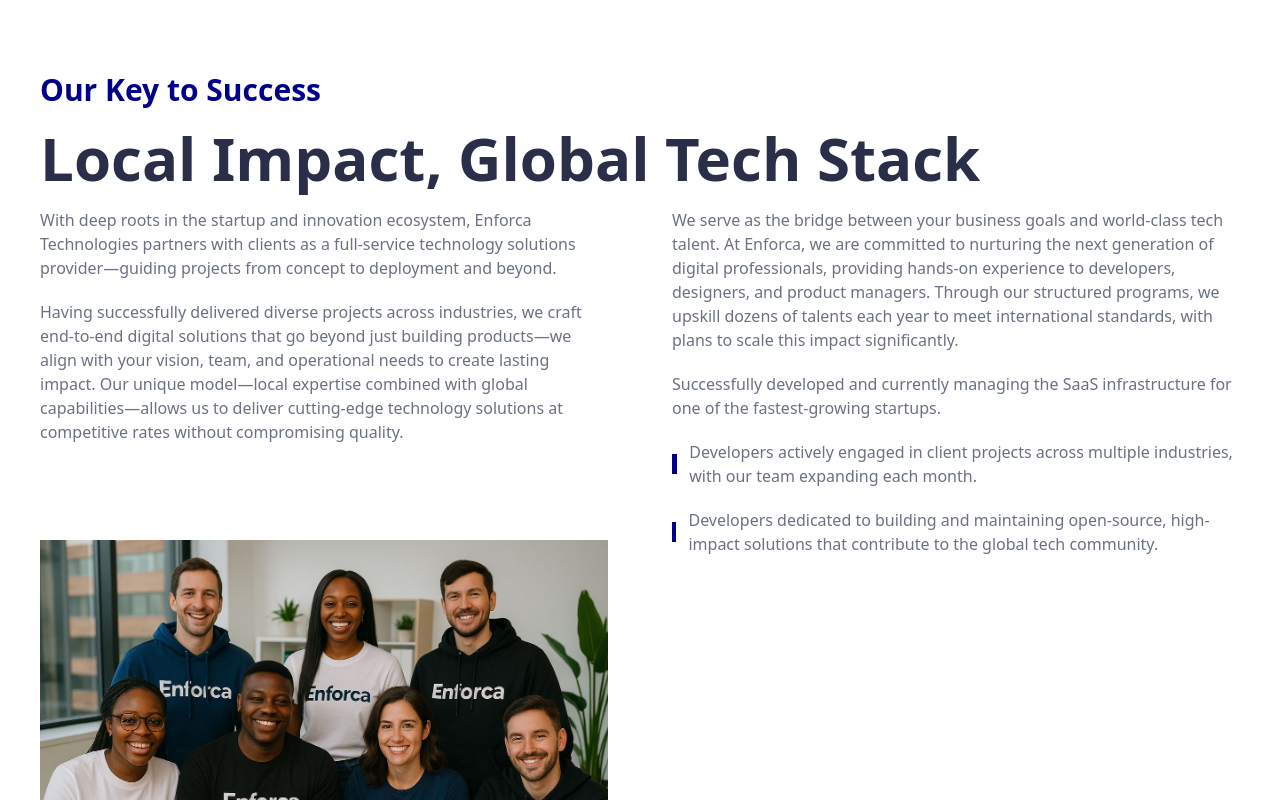
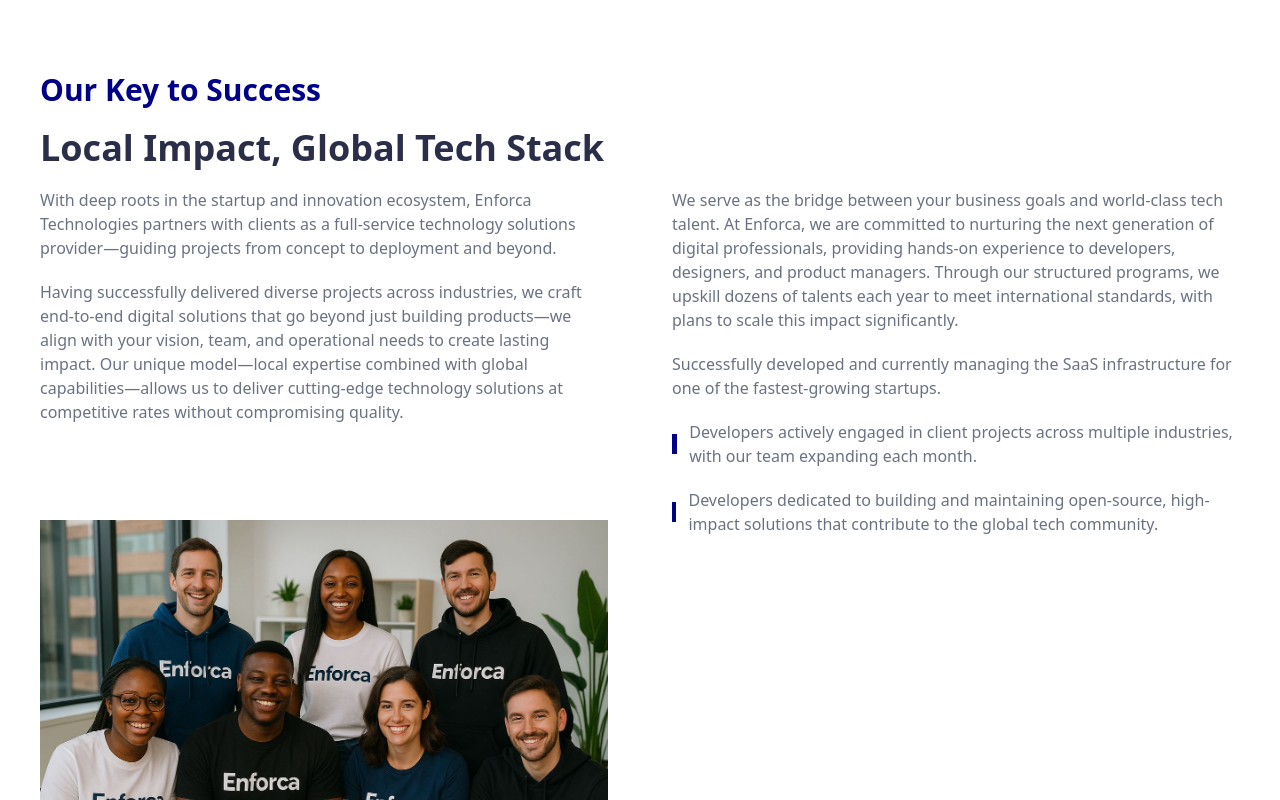
Before and after one commit to AyobamiOluwasegunLawal/enforcamentor, a Next.js app: page / in a window 1280 px wide. Shown: the part 1320-2120 px from the top of the page. Built offline with nearby package versions, Linux system fonts and the light colour scheme.

Commit message:
change testimonial heading

```diff
--- a/app/components/SectionInfo.js
+++ b/app/components/SectionInfo.js
@@ -1,15 +1,13 @@
 import React from "react";
 
-const SectionInfo = ({sectionPTitle, sectionHead, sectionDesc}) => {
+const SectionInfo = ({ sectionPTitle, sectionHead, sectionDesc, style }) => {
   return (
     <div className={`space-y-5`}>
       <p className="pTitle">{sectionPTitle}</p>
 
-      <h1 className={"h1Heading"}>{sectionHead}</h1>
+      <h1 className={`h1Heading ${style} `}>{sectionHead}</h1>
 
-      <p className="pDesc">
-        {sectionDesc}
-      </p>
+      <p className="pDesc">{sectionDesc}</p>
     </div>
   );
 };
--- a/app/section/Testimonials.js
+++ b/app/section/Testimonials.js
@@ -13,7 +13,7 @@
 import "swiper/css/navigation";
 
 // import required modules
-import { Autoplay, Pagination} from "swiper/modules";
+import { Autoplay, Pagination } from "swiper/modules";
 
 const Testimonials = () => {
   return (
@@ -21,9 +21,9 @@
       <Section>
         <div className="flex-center text-center">
           <SectionInfo
-            sectionPTitle={"Don't take it from us"}
-            sectionHead={"What our clients say"}
-            style={"h2Heading"}
+            // sectionPTitle={"Don't take it from us"}
+            sectionHead={"Here is what our applicants are saying about us"}
+            style={"text-2xl pTitle text-primary"}
           />
         </div>
 
```
